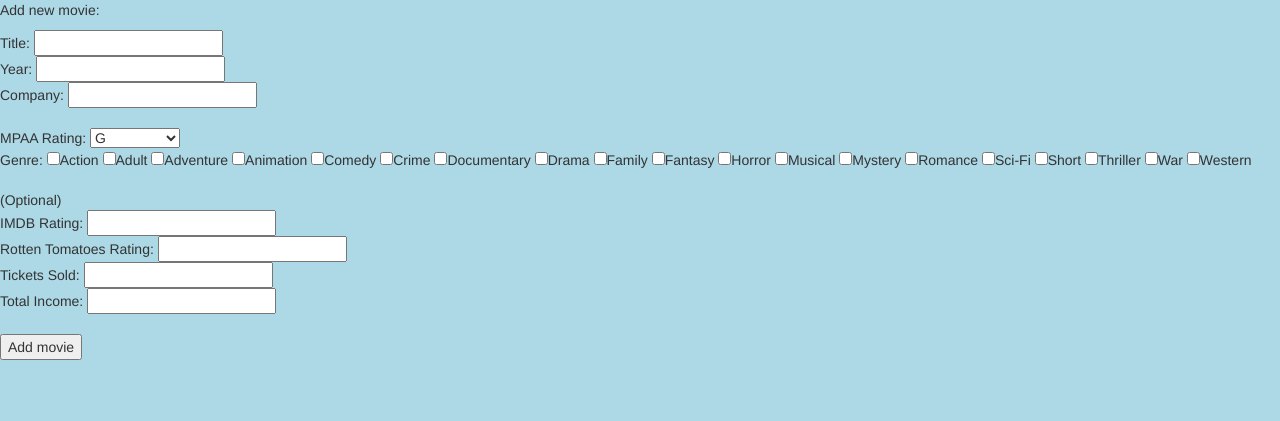
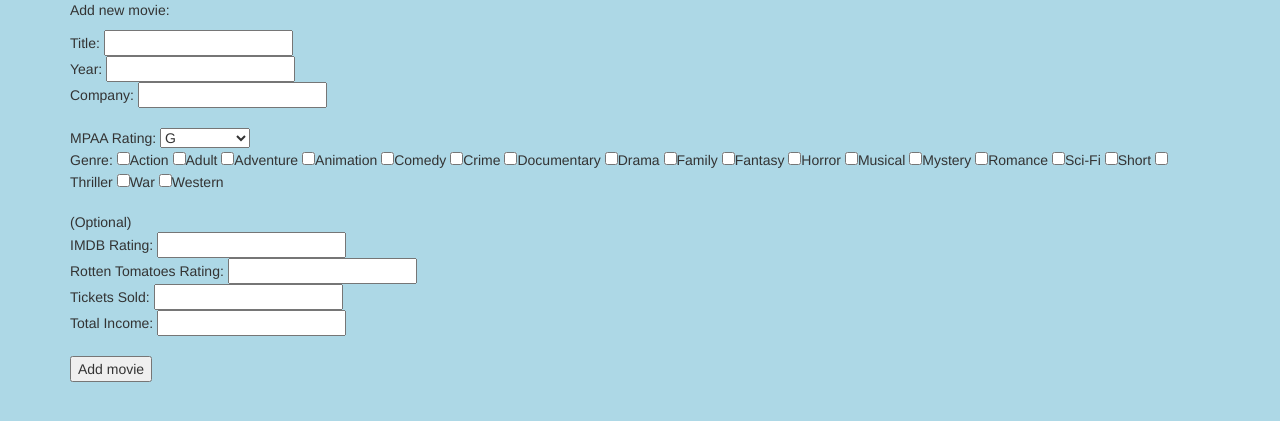
Before and after one commit to micwa/ucla-cs143, a PHP site: page /add_movie.php in a window 1280 px wide. Shown: the top 421 px of the page. Run offline with PHP 8.4, Linux system fonts and the light colour scheme; data that the repository does not hold is empty.

Commit message:
Put everything in containers

```diff
--- a/project1b/www/add_actor_director.php
+++ b/project1b/www/add_actor_director.php
@@ -4,6 +4,7 @@
     <link href="./bootstrap.min.css" rel="stylesheet">
 </head>
 <body style="background-color:#add8e6">
+<div class="container">
     <?php
     $first = $_POST["first"];
     $last = $_POST["last"];
@@ -103,5 +104,6 @@
         Date of Death:  <input type="text" name="dod"><br />
         <input type="submit" value="Add person"/>
     </form>
+</div>
 </body>
 </html>
--- a/project1b/www/add_movie.php
+++ b/project1b/www/add_movie.php
@@ -4,6 +4,7 @@
     <link href="./bootstrap.min.css" rel="stylesheet">
 </head>
 <body style="background-color:#add8e6">
+<div class="container">
     <?php
     $title = $_POST["title"];
     $did = $_POST["did"];
@@ -168,5 +169,6 @@
         <br/>
         <input type="submit" value="Add movie"/>
     </form>
+</div>
 </body>
 </html>
--- a/project1b/www/add_movie_actor.php
+++ b/project1b/www/add_movie_actor.php
@@ -4,6 +4,7 @@
     <link href="./bootstrap.min.css" rel="stylesheet">
 </head>
 <body style="background-color:#add8e6">
+<div class="container">
     <?php
     $mid = $_POST["mid"];
     $aid = $_POST["aid"];
@@ -90,5 +91,6 @@
         <br />
         <input type="submit" class="btn btn-default" value="Add relation" />
     </form>
+</div>
 </body>
 </html>
--- a/project1b/www/add_movie_director.php
+++ b/project1b/www/add_movie_director.php
@@ -4,6 +4,7 @@
     <link href="./bootstrap.min.css" rel="stylesheet">
 </head>
 <body style="background-color:#add8e6">
+<div class="container">
     <?php
     $mid = $_POST["mid"];
     $did = $_POST["did"];
@@ -77,5 +78,6 @@
         ?>
         <input type="submit" class="btn btn-default" value="Add relation" />
     </form>
+</div>
 </body>
 </html>
--- a/project1b/www/add_review.php
+++ b/project1b/www/add_review.php
@@ -4,6 +4,7 @@
     <link href="./bootstrap.min.css" rel="stylesheet">
 </head>
 <body style="background-color:#add8e6">
+<div class="container">
     <?php
     $mid = $_POST["mid"];
     $name = $_POST["name"];
@@ -89,5 +90,6 @@
         <br/>
         <input type="submit" value="Add review"/>
     </form>
+</div>
 </body>
 </html>
--- a/project1b/www/show_actor_info.php
+++ b/project1b/www/show_actor_info.php
@@ -9,6 +9,7 @@
     </style>
 </head>
 <body style="background-color:lightblue">
+<div class="container">
     <!-- Search for actors/movies -->
     <form action="./search.php" method="GET">
         Search for actors/movies:
@@ -85,5 +86,6 @@
     mysql_free_result($result);
     mysql_close($db);
     ?>
+</div>
 </body>
 </html>
--- a/project1b/www/show_movie_info.php
+++ b/project1b/www/show_movie_info.php
@@ -9,6 +9,7 @@
     </style>
 </head>
 <body style="background-color:lightblue">
+<div class="container">
     <!-- Search for actors/movies -->
     <form action="./search.php" method="GET">
         Search for actors/movies:
@@ -193,5 +194,6 @@
     mysql_free_result($result);
     mysql_close($db);
     ?>
+</div>
 </body>
 </html>
```
